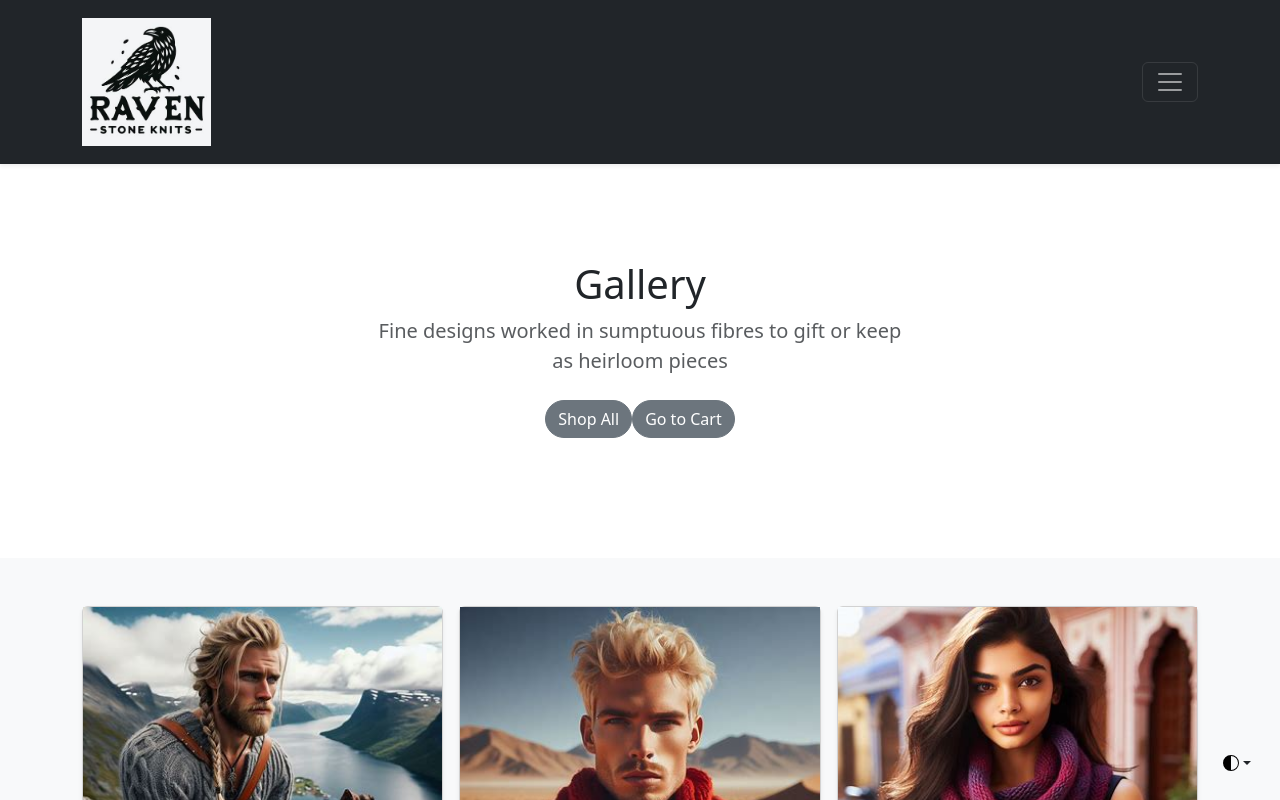
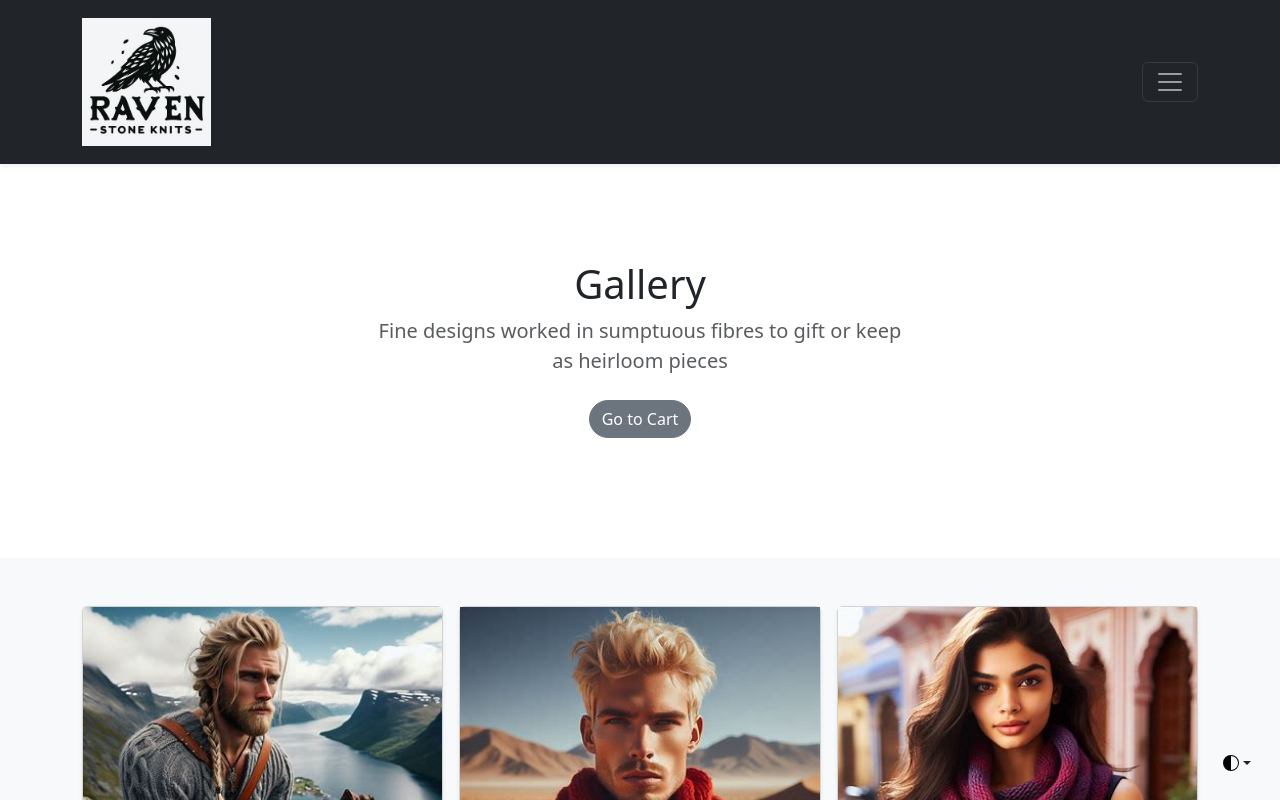
Before and after one commit to GitHubWhite22/lee-white-capstone, a React (Vite) app: page / in a window 1280 px wide. Shown: the top 800 px of the page. Built offline with nearby package versions, Linux system fonts and the light colour scheme.

Commit message:
make Go to Cart button on Landing Page active Link

```diff
--- a/src/Pages/LandingPage.jsx
+++ b/src/Pages/LandingPage.jsx
@@ -3,6 +3,7 @@
 // import "./LandingPage.scss";
 // import { useState, useEffect } from "react";
 import "./LandingPage.scss";
+import { Link } from "react-router-dom";
 import viking_sweater_photo from "../assets/images/images/viking-sweater.jpg";
 import red_slouchy_neckwarmer from "../assets/images/images/red-slouch-oversize-neckwarmer-man.jpg";
 import magenta_neckwarmer from "../assets/images/images/magenta-slouch-neckwarmer-lady.jpg";
@@ -192,12 +193,14 @@ function LandingPage() {
                 heirloom pieces
               </p>
               <p>
-                <a href="#" className="btn btn-secondary rounded-pill my-2">
+                {/* <a href="#" className="btn btn-secondary rounded-pill my-2">
                   Shop All
-                </a>
-                <a href="#" className="btn btn-secondary rounded-pill my-2">
-                  Go to Cart
-                </a>
+                </a> */}
+                <Link to="/Cart">
+                  <a href="#" className="btn btn-secondary rounded-pill my-2">
+                    Go to Cart
+                  </a>
+                </Link>
               </p>
             </div>
           </div>
```
